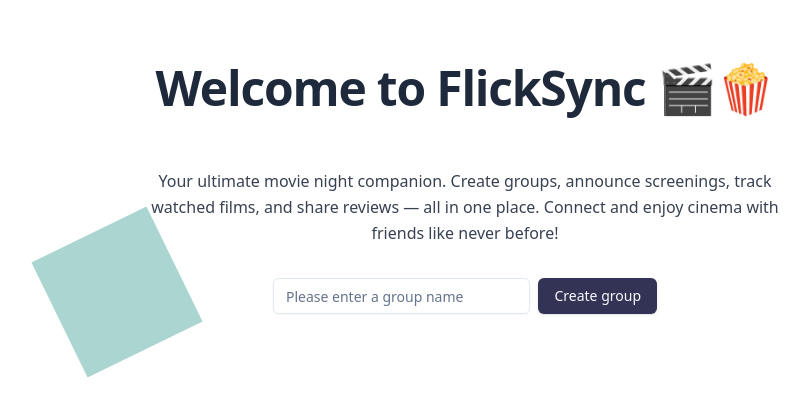
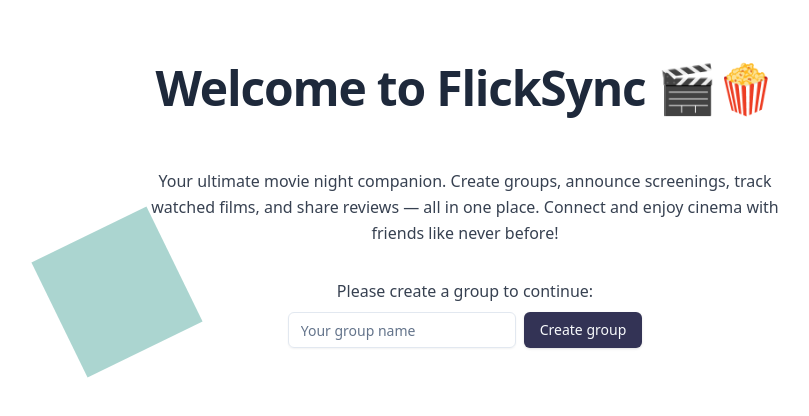
Before and after one commit to leagrigat/flick-sync, a Next.js app: page / in a window 1280 px wide. Shown: the top 416 px of the page, without its empty margins (175-984 px from the left). Built offline with nearby package versions, Linux system fonts and the light colour scheme; no server answers.

Commit message:
feat(groups): integrated toastify

```diff
--- a/app/layout.tsx
+++ b/app/layout.tsx
@@ -1,16 +1,27 @@
 import "./globals.css";
-import "./animation.css"
-import { Inter as FontSans } from "next/font/google"
-
-import { cn } from "@/lib/utils"
+import "./animation.css";
+import { Inter as FontSans } from "next/font/google";
+import { cn } from "@/lib/utils";
+import { Metadata } from "next";
+import ToastProvider from "@/components/toast-provider";
 
 const fontSans = FontSans({
   subsets: ["latin"],
   variable: "--font-sans",
-})
+});
 
+export const metadata: Metadata = {
+  title: "FlicSync",
+  description:
+    "FlickSync is an app to organize movie nights with your friends.",
+  // icons: [{rel: "icon", url: favicon.ico}]
+};
 
-export default function RootLayout({ children }: {children: React.ReactNode}) {
+export default function RootLayout({
+  children,
+}: {
+  children: React.ReactNode;
+}) {
   return (
     <html lang="en" suppressHydrationWarning>
       <head />
@@ -20,8 +31,8 @@ export default function RootLayout({ children }: {children: React.ReactNode}) {
           fontSans.variable
         )}
       >
-        {children}
+        <ToastProvider>{children}</ToastProvider>
       </body>
     </html>
-  )
+  );
 }
--- a/app/page.tsx
+++ b/app/page.tsx
@@ -6,7 +6,7 @@ export default function Home() {
     <>
       <div className="w-screen h-screen flex flex-col items-center py-16 gap-8">
         <H1>Welcome to FlickSync 🎬🍿</H1>
-        <P className="font-medium max-w-2xl text-center">
+        <P className="font-light max-w-2xl text-center">
           Your ultimate movie night companion. Create groups, announce
           screenings, track watched films, and share reviews — all in one place.
           Connect and enjoy cinema with friends like never before!
--- a/components/create-group.tsx
+++ b/components/create-group.tsx
@@ -6,6 +6,7 @@ import { Button } from "@/components/ui/button";
 import { Input } from "@/components/ui/input";
 import { useRouter } from "next/navigation";
 import { toast } from "react-toastify";
+import { P } from "@/components/ui/typography";
 
 export default function CreateGroup() {
   const router = useRouter();
@@ -21,7 +22,7 @@ export default function CreateGroup() {
       setInput("");
       console.log(id);
       router.push(`groups/${id}`);
-      toast.success(`Your group ${name} has been successfully created`); // would love to show the input name here
+      toast.success(`Your group ${name} has been successfully created`);
     } catch (error) {
       console.error("Failed to create group", error);
       toast.error("Unable to create group. Please try again.");
@@ -31,14 +32,17 @@ export default function CreateGroup() {
   // Button validation - don't work when input field empty
 
   return (
+    <div className="flex gap-2 flex-col">
+      <P className="text-center">Please create a group to continue:</P>
       <div className="flex w-full max-w-sm items-center space-x-2">
         <Input
           type="text"
           value={input}
           onChange={handleInput}
-        placeholder="Please enter a group name"
+          placeholder="Your group name"
         />
         <Button onClick={handleGroupCreation}>Create group</Button>
       </div>
+    </div>
   );
 }
--- a/components/toast-provider.tsx
+++ b/components/toast-provider.tsx
@@ -1,9 +1,21 @@
-'use client'
+"use client";
 
 import "react-toastify/dist/ReactToastify.css";
-import "../../app/globals.css";
 import { ToastContainer } from "react-toastify";
 
 interface ToastProviderProps {
-    children: React.ReactNode;
+  children: React.ReactNode;
 }
+
+export default function ToastProvider({ children }: ToastProviderProps) {
+  return (
+    <>
+      {children}
+      <ToastContainer
+        bodyClassName={() => "text-sm font-white font-med block p-3"}
+        position="bottom-right"
+        autoClose={3000}
+      />
+    </>
+  );
+}
```
Lines whose indentation alone changed are shown as unchanged.
